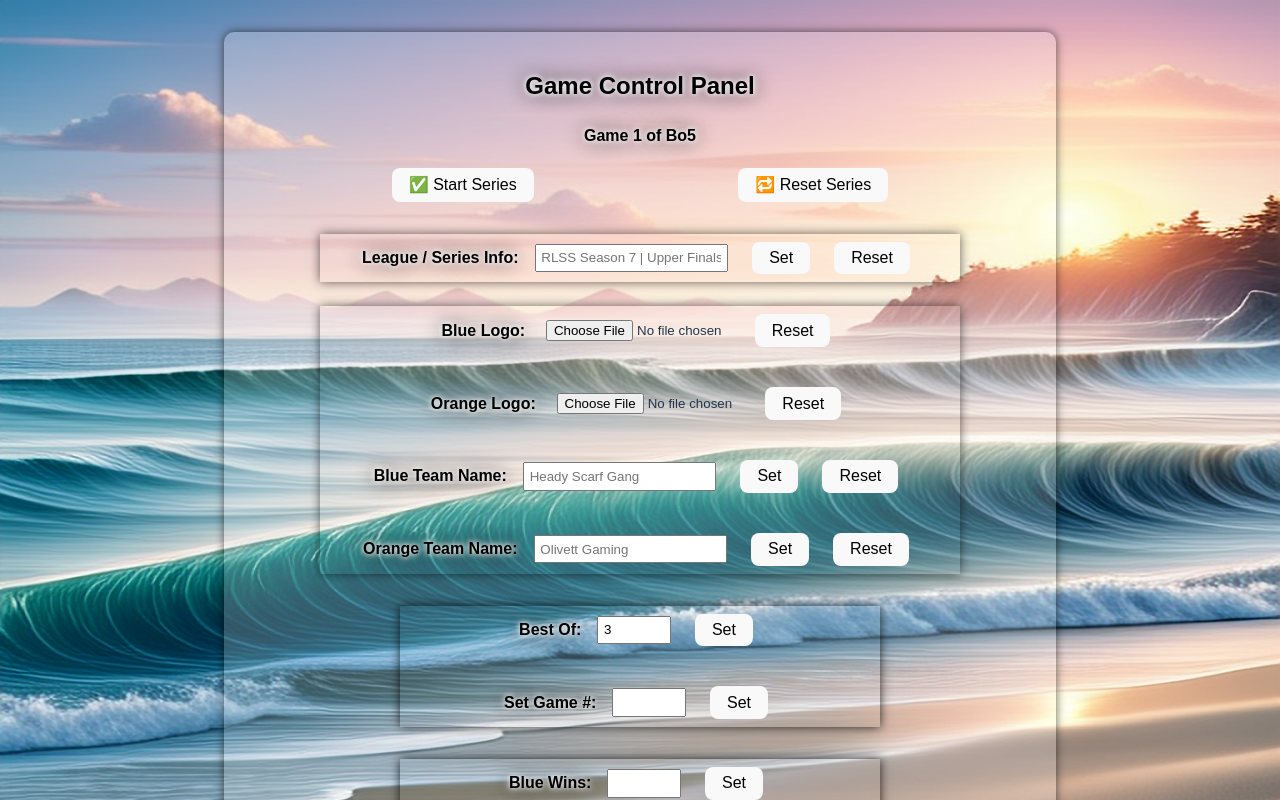
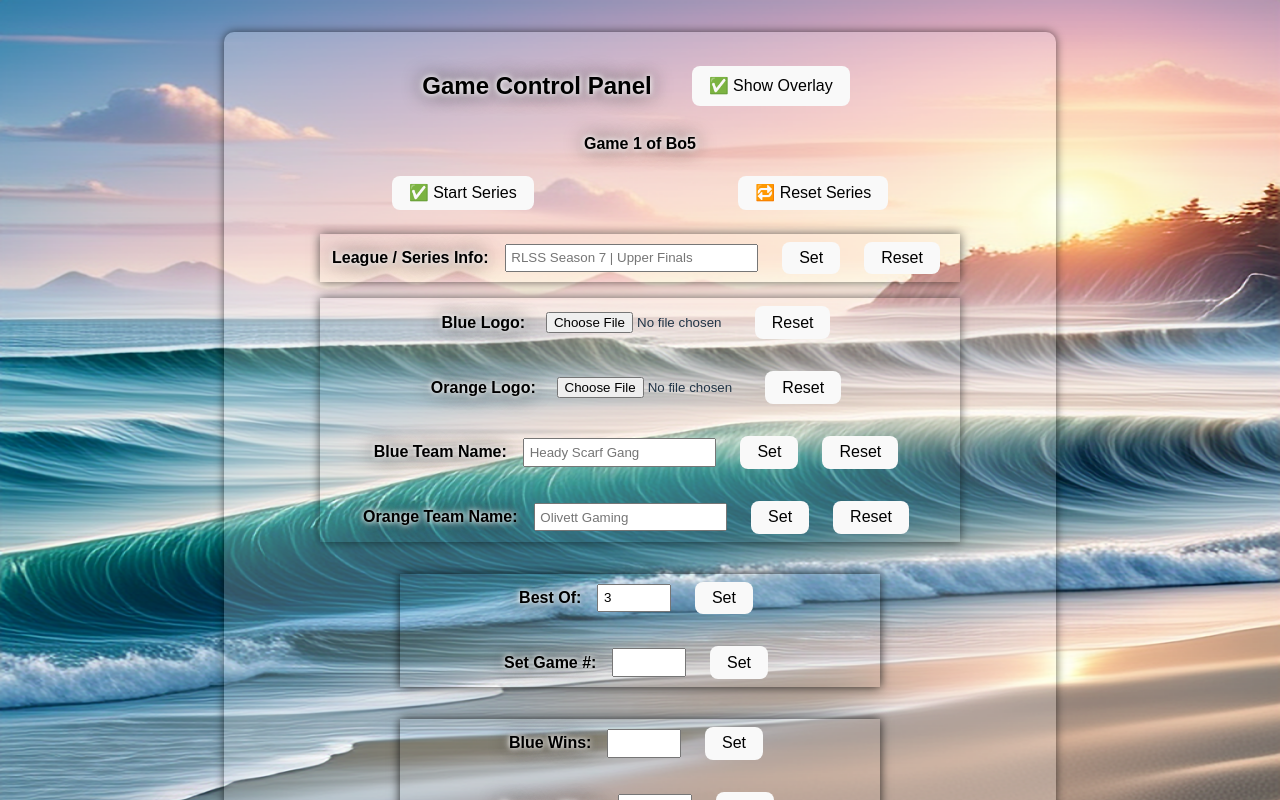
Before and after one commit to Carmer95/RLSSOverlayControlPanel, a Svelte app: page / in a window 1280 px wide. Shown: the top 800 px of the page. Built offline with nearby package versions, Linux system fonts and the light colour scheme; no server answers.

Commit message:
Changed input width for series info, added series reset notification when game set to 1.

```diff
--- a/src/ControlPanel.svelte
+++ b/src/ControlPanel.svelte
@@ -10,7 +10,9 @@
   let blueLogoUrl = '', orangeLogoUrl = '';
   let manualGameNumber = '', bestOfValue = '3';
   let message = '', startSeries = false;
-  let seriesInfo = '', blueLogoFileInput, orangeLogoFileInput;
+  let seriesInfo = '', blueLogoFileInput;
+  let orangeLogoFileInput, overlayVisible = false;
+  let resetNoticeTimeout, resetNotice = '';
 
   // Connect to the WebSocket server to get live updates
   function connectWebSocket() {
@@ -37,8 +39,9 @@
           orangeLogoUrl = data.orangeLogo?.toString() ?? orangeLogoUrl;
           startSeries = data.startSeries ?? false;
           seriesInfo = data.seriesInfo?.toString() ?? seriesInfo;
-          manualGameNumber = currentGame.toString();
-          bestOfValue = bestOf.toString();
+          manualGameNumber = currentGame.toString() ?? manualGameNumber;
+          bestOfValue = bestOf.toString() ?? bestOfValue;
+          overlayVisible = data.overlayVisible ?? false;
           message = 'Data updated from server';
           console.log('Received panelData via WS:', data);
 
@@ -103,6 +106,23 @@
     const num = parseInt(manualGameNumber);
     if (!isNaN(num)) {
       sendData({ setGameNumber: num });
+
+      // If game is reset to 1, reset series state too
+      if (num === 1) {
+        sendData({
+          blueWins: 0,
+          orangeWins: 0,
+          startSeries: false,
+          seriesOver: false,
+        });
+
+        resetNotice = 'Series has been reset';
+        clearTimeout(resetNoticeTimeout);
+        resetNoticeTimeout = setTimeout(() => {
+          resetNotice = '';
+        }, 5000);
+      }
+
       manualGameNumber = '';
     }
   }
@@ -184,15 +204,36 @@
   onDestroy(() => {
     if (ws) ws.close();
   });
+
+  $: seriesStarted =
+  startSeries === true ||
+  currentGame > 1 ||
+  +blueWins > 0 ||
+  +orangeWins > 0;
+
+  $: if (seriesStarted && !startSeries) {
+    sendData({ startSeries: true });
+  }
+
 </script>
 
 <div class="panel">
-  <h2>Game Control Panel</h2>
+  <div class="panelTitle">
+    <h2>Game Control Panel</h2>
+    <button class="showOverlay" on:click={() => {
+      overlayVisible = !overlayVisible;
+      sendData({ overlayVisible });
+    }}>
+      {overlayVisible ? '🛑 Hide Overlay' : '✅ Show Overlay'}
+    </button>
+  </div>
   <p style="margin-top: 0.5rem; font-weight: bold;">
     Game {currentGame} of Bo{bestOf}
   </p>
 
-  <button class="startSeriesButton" on:click={startSeriesNow} disabled={startSeries}>✅ Start Series</button>
+  <button class="startSeriesButton" on:click={startSeriesNow} disabled={seriesStarted}>
+  ✅ Start Series
+</button>
   {#if startSeries}
     <p class="startSeries" style="color: green;">Series has started</p>
   {/if}
@@ -306,9 +347,25 @@
   {#if message}
     <p style="margin-top: 1rem; color: green">{message}</p>
   {/if}
+
+  {#if resetNotice}
+    <p class="resetNotice" style="margin-top: 0.5rem; color: red;">{resetNotice}</p>
+  {/if}
+
 </div>
 
 <style>
+  .panelTitle{
+    display: flex;
+    justify-content: center;
+    align-items: center;
+  }
+
+  .showOverlay{
+    height: 40px;
+    margin-left: 40px;
+  }
+
   h2, p {
     color: black;
   }
@@ -316,9 +373,15 @@
   .startSeries{
     position: absolute;
     margin: auto;
-    margin-left: 326px;
-    top: 204px;
+    margin-left: 330px;
+    margin-top: -54px;
+  }
 
+  .resetNotice{
+    position: absolute;
+    margin: auto;
+    margin-left: 314px;
+    top: 200px;
   }
 
   .startSeriesButton{
@@ -359,7 +422,7 @@
     align-items: center; /* vertical centering */
     justify-content: center; /* optional: aligns contents to the left */
     gap: 0.5rem; /* spacing between elements */
-    margin: 1.5rem 0;
+    margin: 1rem 0;
   }
 
   .manual-set-i {
@@ -400,6 +463,10 @@
     width: 180px;
   }
 
+  #seriesInfoInput {
+    width: 240px;
+  }
+
   label {
     color: black;
   }
```
